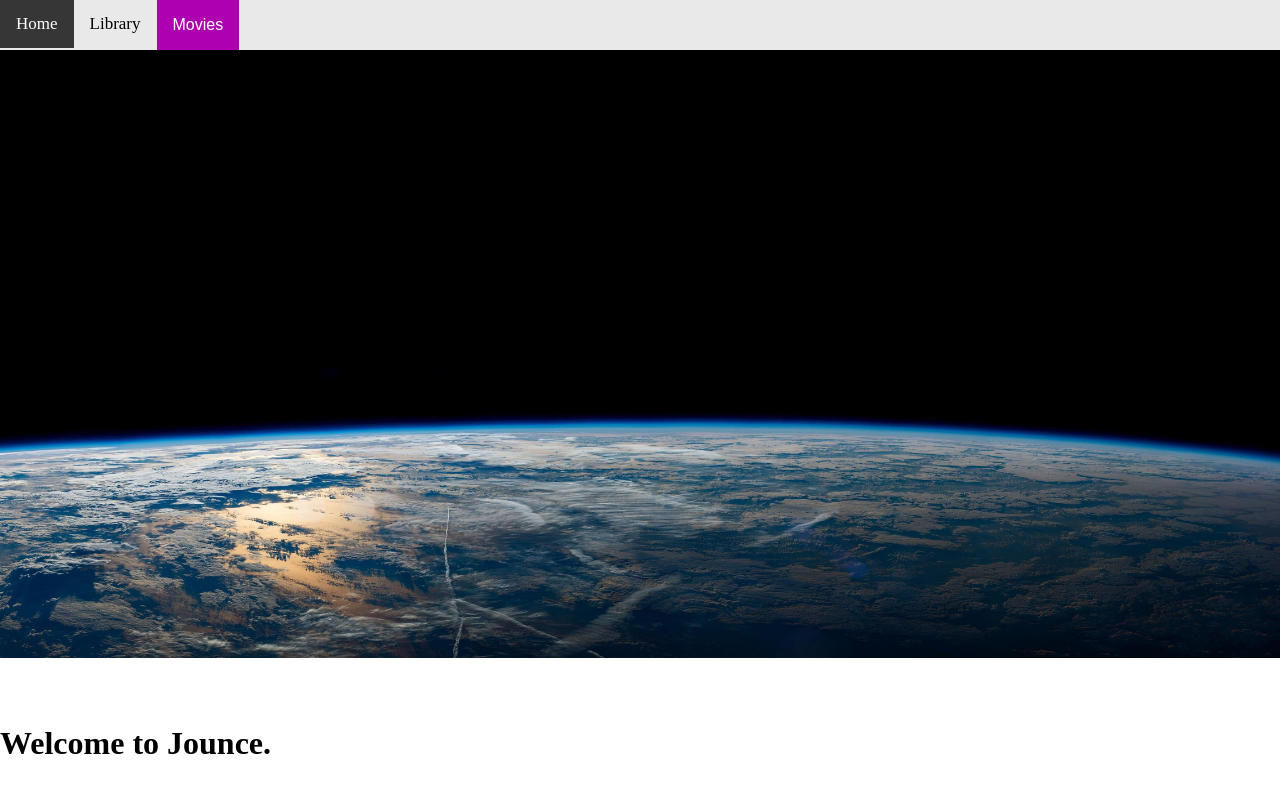
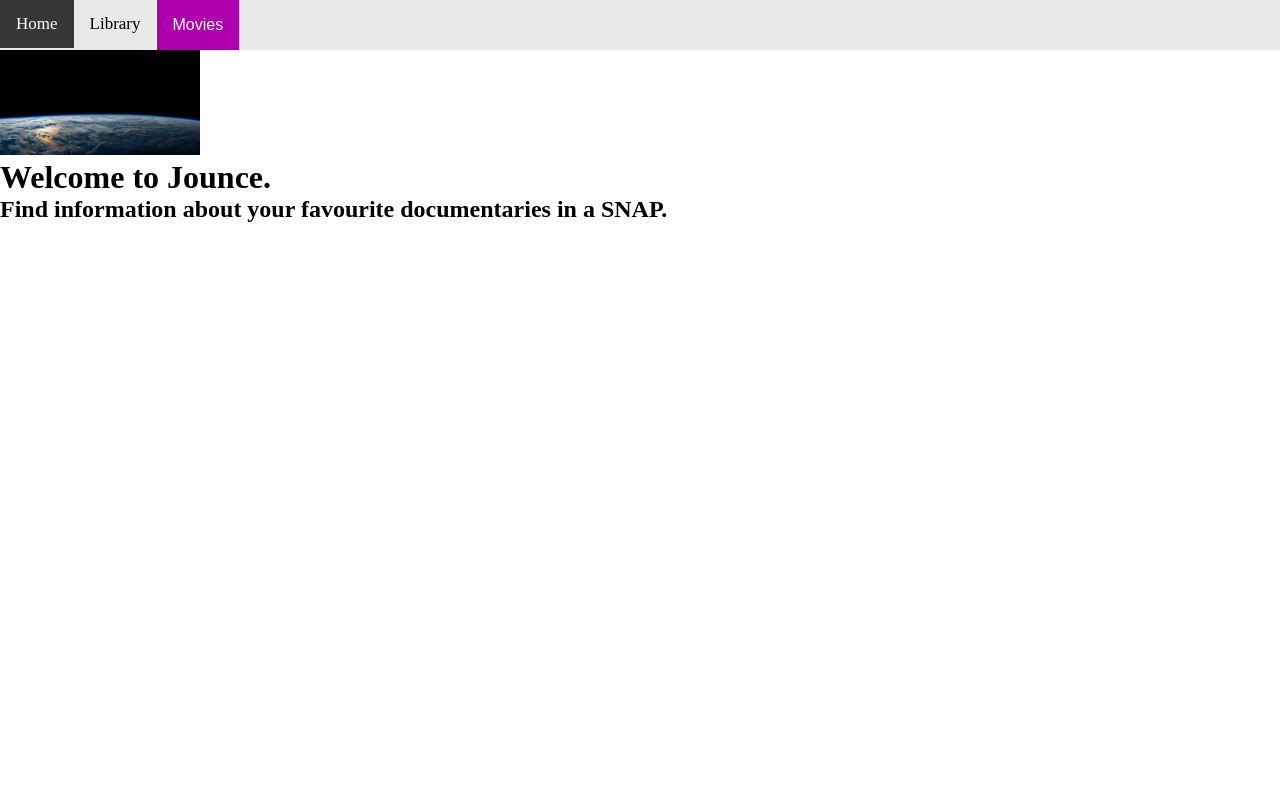
Before and after one commit to JLi314/Jounce, a website: page index.html in a window 1280 px wide. Drawn offline with Linux system fonts and the light colour scheme.

Commit message:
Added a hero banner

```diff
--- a/index.html
+++ b/index.html
@@ -27,11 +27,12 @@
         </div>
       </div>
     </div>
-
-    <div class="intro">
-      <img cladd="intro" id="front-image" src="earth-meets-space.jpg" />
-      <h1 class="welcome">Welcome to Jounce.</h1>
+    <div class="hero">
+      <img class="hero-image" src="earth-meets-space.jpg" />
+        <div class="hero-content">
+          <h1>Welcome to Jounce.</h1>
+          <h2>Find information about your favourite documentaries in a SNAP.</h2>
+        </div>
     </div>
-
   </body>
 </html>
```
